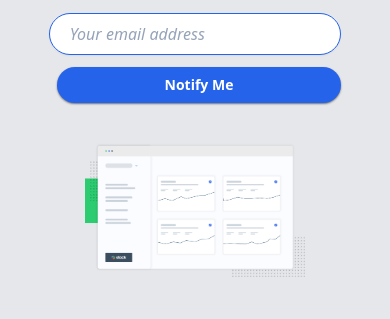
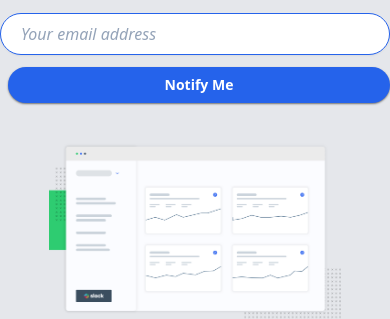
Before and after one commit to Ahmed-Wael29/task-2-tailwind-, a plain HTML site: page index.html in a window 390 px wide. Shown: the part 161-480 px from the top of the page. Drawn offline with nearby package versions, Linux system fonts and the light colour scheme.

Commit message:
Update index.html

```diff
--- a/index.html
+++ b/index.html
@@ -13,7 +13,7 @@
     <script src="https://cdn.tailwindcss.com"></script>
   </head>
   <body class="bg-gray-200">
-    <div class="container w-3/4 my-5 mx-auto text-center">
+    <div class="container lg:w-3/4 my-5 mx-auto text-center">
       <div class="flex justify-center items-center pt-7 mb-5">
         <img src="imgs/logo.svg" alt="Logo" />
       </div>
```
